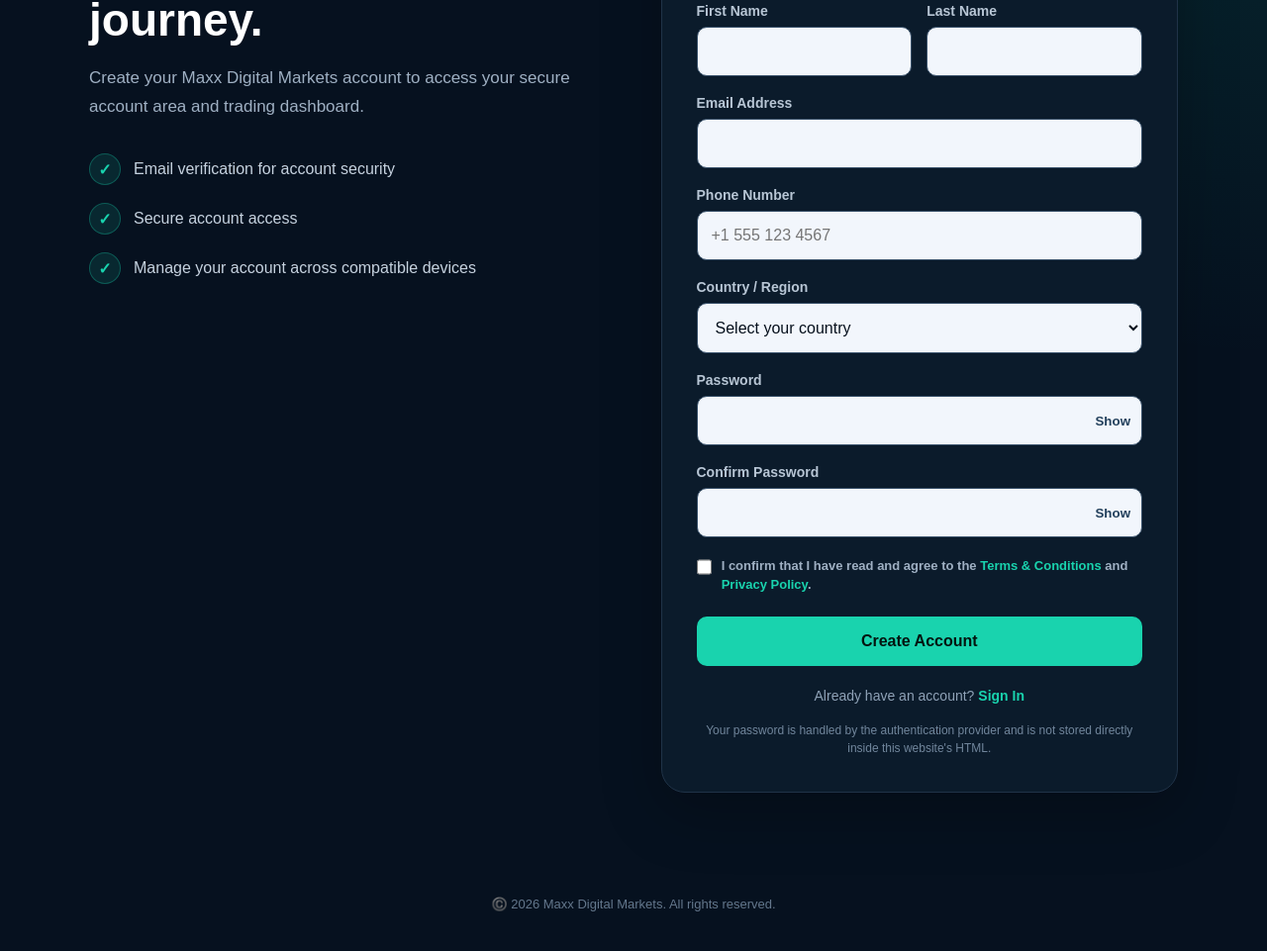
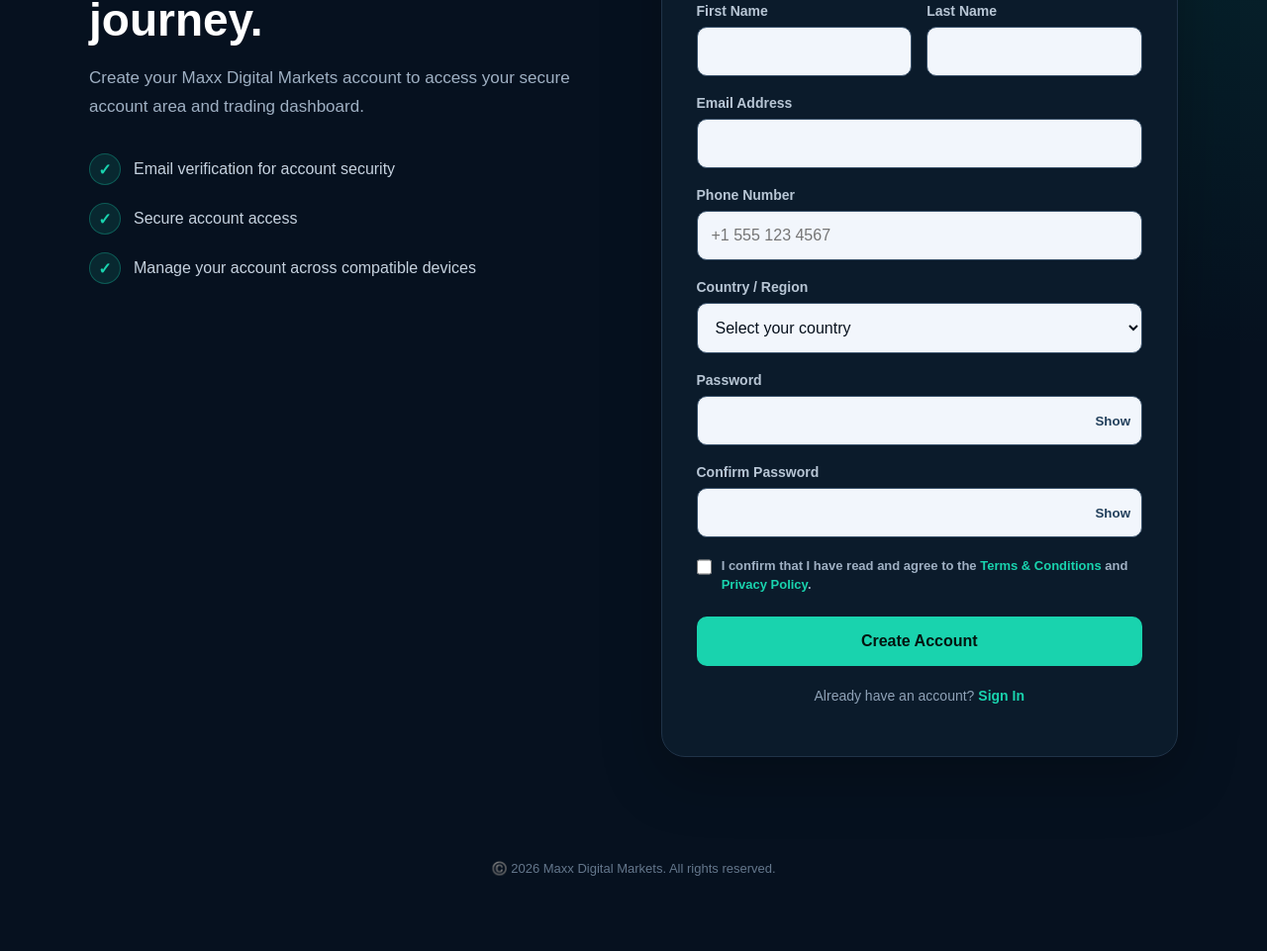
Before and after one commit to ceokenzo4-tech/maxx-digital-markets, a website: page register.html in a window 1280 px wide. Shown: the part 254-1215 px from the top of the page at 99% size. After the commit the page ends 1179 px from the top, so only its background shows below. Drawn offline with nearby package versions, Linux system fonts and the light colour scheme.

Commit message:
Update register.html

```diff
--- a/register.html
+++ b/register.html
@@ -718,8 +718,7 @@
       </div>
 
       <div class="security-note">
-        Your password is handled by the authentication provider and is not
-        stored directly inside this website's HTML.
+
       </div>
 
     </section>
```
